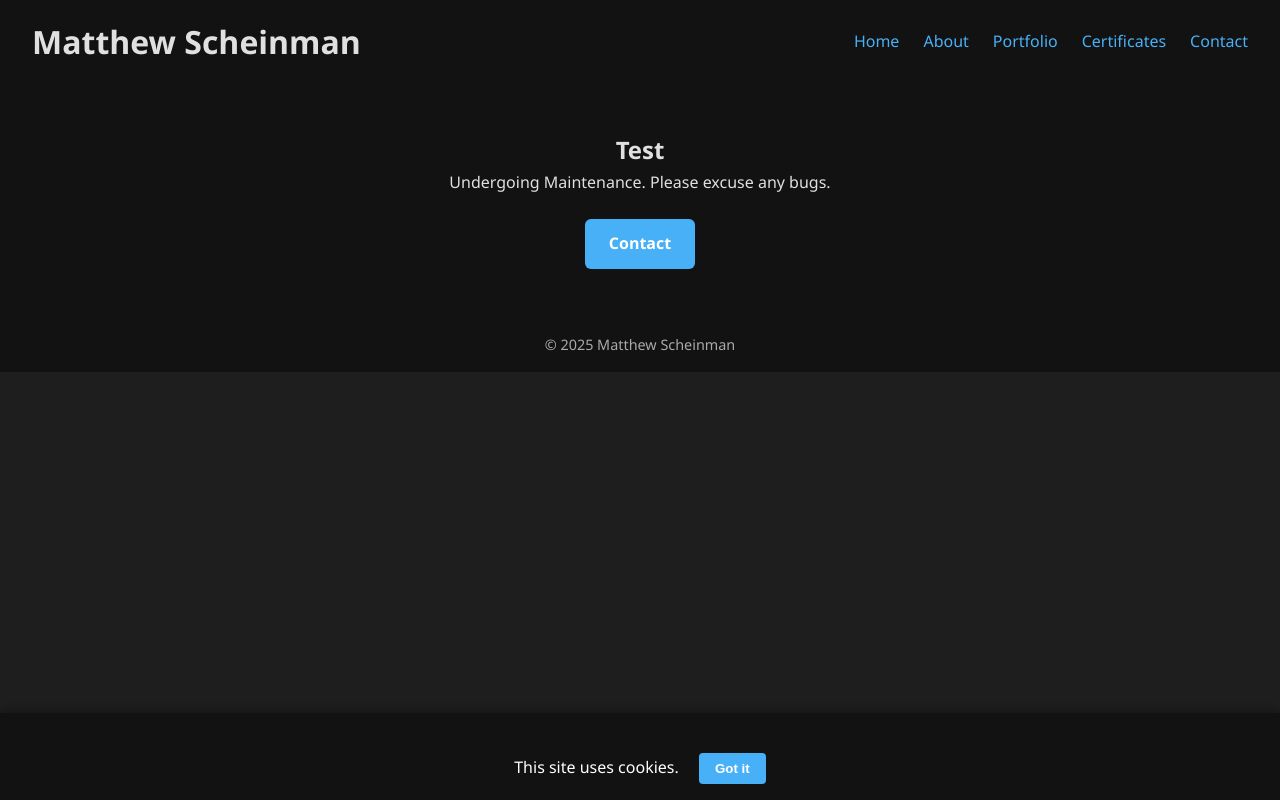
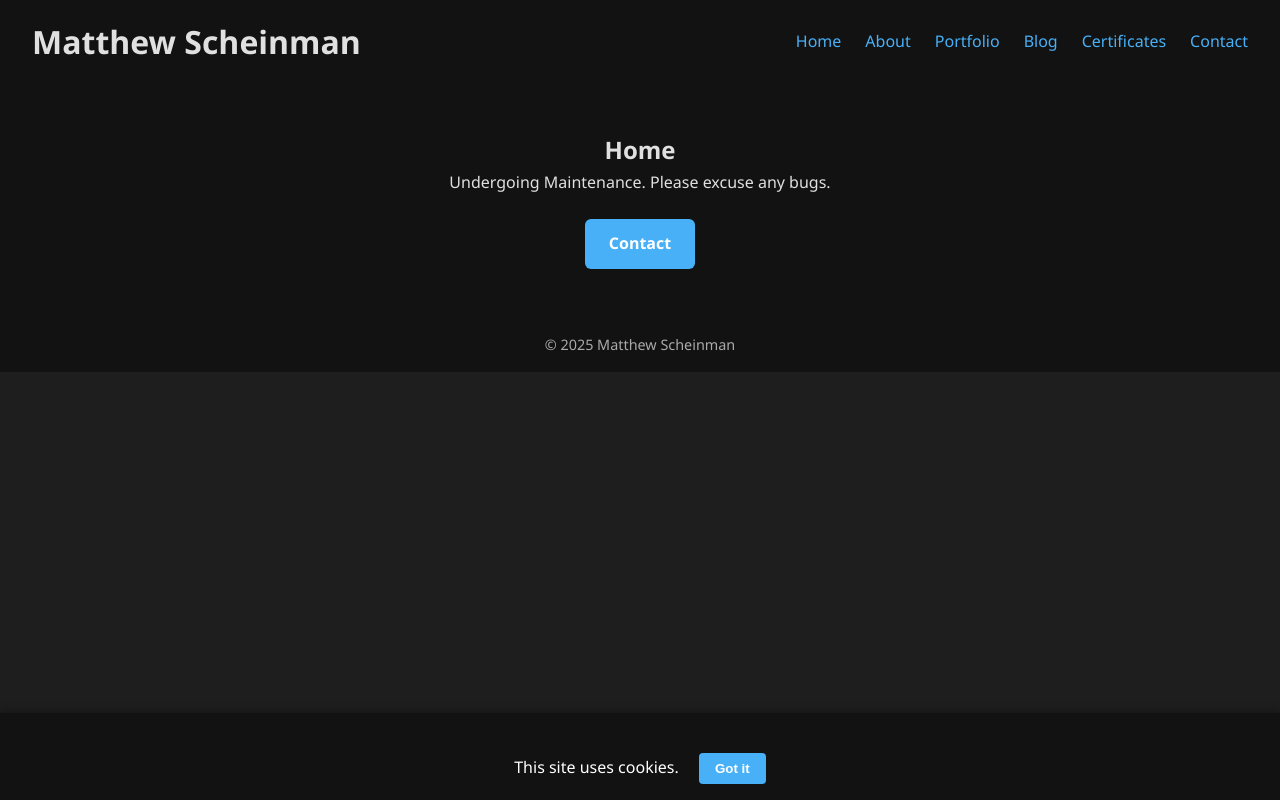
Before and after one commit to 1CM/m, a plain HTML site: page index.html in a window 1280 px wide. Drawn offline with Linux system fonts and the light colour scheme.

Commit message:
Update index.html

```diff
--- a/index.html
+++ b/index.html
@@ -14,17 +14,19 @@
     <h1><a href="/">Matthew Scheinman</a></h1>
     <nav>
       <ul>
-        <li><a href="/">Home</a></li>
+        <li><a href="index.html">Home</a></li>
         <li><a href="about.html">About</a></li>
         <li><a href="portfolio.html">Portfolio</a></li>
+        <li><a href="blog.html">Blog</a></li>
         <li><a href="certificates.html">Certificates</a></li>
         <li><a href="contact.html">Contact</a></li>
       </ul>
+
     </nav>
   </header>
 
   <section class="hero">
-    <h2>Test</h2>
+    <h2>Home</h2>
     <p>Undergoing Maintenance. Please excuse any bugs.</p>
     <a href="contact.html" class="cta-btn">Contact</a>
   </section>
```
